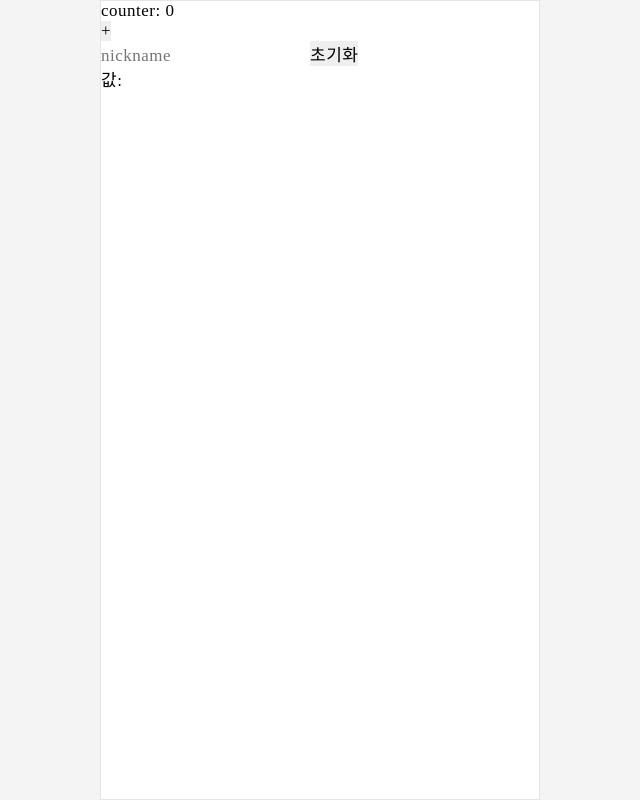
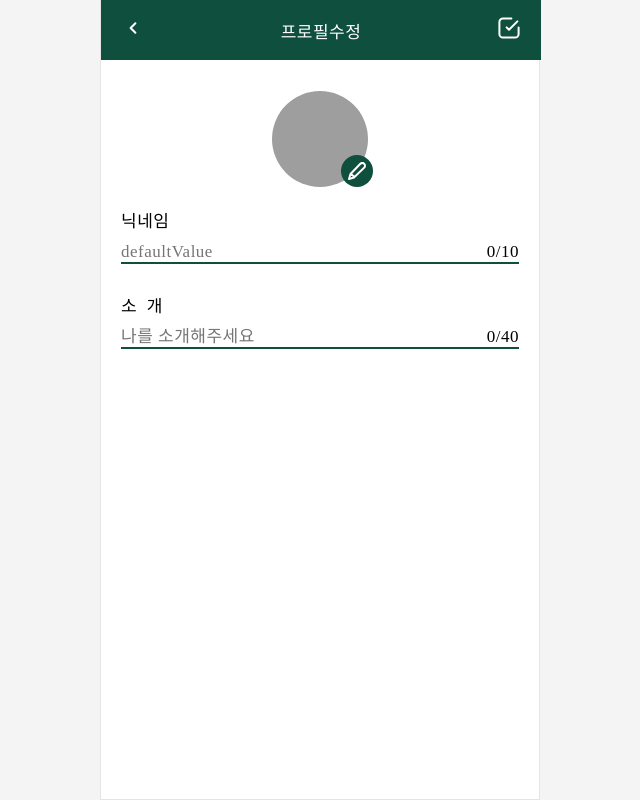
Before and after one commit to J-SoYoung/ToonDa, a React (Create React App) app: page /myprofile in a window 1280 px wide. Shown: the whole page, without its empty margins (320-960 px from the left). Built offline with nearby package versions, Linux system fonts and the light colour scheme; grey boxes are pictures that could not be loaded; a web font is replaced by a local one.

Commit message:
[ADD] myprofile-page 디자인을 하라

```diff
--- a/src/pages/MyProfile.jsx
+++ b/src/pages/MyProfile.jsx
@@ -1,37 +1,57 @@
 import React, { useRef, useState } from "react";
+import { SubNavBar } from "../components/navBar/SubNavBar";
+import styles from "../styles/myprofilePage.module.scss";
+import { ReactComponent as Icon_WhitePencil } from "../assets/white_pencil.svg";
+import { useInput } from "../hooks/useInput";
 
 export const MyProfile = () => {
-  const [nickname, setNickname] = useState("");
-  const nameInput = useRef();
+  const [nickname, onChangeNickname] = useInput();
+  const [diaryIntro, onChangeDiaryIntro] = useInput();
 
-  const count = useRef(0);
-
-  const handleClick = () => {
-    count.current = count.current + 1;
-    console.log(count.current);
+  const handleProfileEdit = () => {
+    console.log("v프로필수정");
   };
 
-  const onReset = () => {
-    setNickname("");
-    nameInput.current.focus();
+  const handleImageEdit = () => {
+    alert("모달: 기본이미지로 변경, 이미지불러오기, 취소");
   };
-
   return (
-    <div>
-      <div>counter: {count.current}</div>
-      <button onClick={handleClick}>+</button>
-      <hr />
-      <input
-        name="nickname"
-        placeholder="nickname"
-        onChange={(e) => {
-          setNickname(e.target.value);
-        }}
-        value={nickname}
-        ref={nameInput}
+    <>
+      <SubNavBar
+        children="프로필수정"
+        checkbox={true}
+        handleFunc={handleProfileEdit}
       />
-      <button onClick={onReset}>초기화</button>
-      <p>값:{nickname}</p>
-    </div>
+      <div className={styles.myprofileBox}>
+        <div className={styles.imgBox}>
+          <img src="/img/user.jpg" />
+          <p onClick={handleImageEdit}>
+            <Icon_WhitePencil className={styles.icon} />
+          </p>
+        </div>
+        <div className={styles.textBox}>
+          <div>
+            <p>닉네임</p>
+            <input
+              placeholder="defaultValue"
+              value={nickname}
+              maxLength="10"
+              onChange={onChangeNickname}
+            />
+            <span>{nickname.length}/10</span>
+          </div>
+          <div>
+            <p>소&nbsp;&nbsp;개</p>
+            <input
+              placeholder="나를 소개해주세요"
+              value={diaryIntro}
+              maxLength="40"
+              onChange={onChangeDiaryIntro}
+            />
+            <span>{diaryIntro.length}/40</span>
+          </div>
+        </div>
+      </div>
+    </>
   );
 };
--- a/src/pages/SearchPage.jsx
+++ b/src/pages/SearchPage.jsx
@@ -6,13 +6,17 @@ import styles from "../styles/searchPageStyle.module.scss";
 import { ReactComponent as Icon_ChevronLeft } from "../assets/white_chevron_left.svg";
 import { ReactComponent as Icon_Search } from "../assets/white_search.svg";
 
+
 export const SearchPage = () => {
   const navigate = useNavigate();
   const [searchText, onChangeSearch] = useInput();
+  // api결과가 없으면 보여줄 문구 state로 임시 대체
   const [searchList, setSearchList] = useState(true);
+
   const handleClickSearch = () => {
     console.log(searchText);
   };
+
   return (
     <>
       <div className={styles.searchBar}>
--- /dev/null
+++ b/src/styles/css/myprofilePage.module.css
@@ -0,0 +1,72 @@
+@charset "UTF-8";
+/* LOGO */
+@font-face {
+  font-family: "HSGyeoulNoonkott20";
+  src: url("https://cdn.jsdelivr.net/gh/projectnoonnu/noonfonts_2201-2@1.0/HSGyeoulNoonkott20.woff") format("woff");
+  font-weight: normal;
+  font-style: normal;
+}
+/* 깔끔, 둥글 */
+@font-face {
+  font-family: "GangwonEdu_OTFBoldA";
+  src: url("https://cdn.jsdelivr.net/gh/projectnoonnu/noonfonts_2201-2@1.0/GangwonEdu_OTFBoldA.woff") format("woff");
+  font-weight: normal;
+  font-style: normal;
+}
+/* Glow */
+.myprofileBox {
+  padding: 70px 20px;
+}
+
+.imgBox {
+  display: flex;
+  justify-content: space-between;
+  align-items: center;
+  justify-content: center;
+  position: relative;
+  margin-top: 20px;
+}
+.imgBox img {
+  width: 96px;
+  height: 96px;
+  border-radius: 50%;
+}
+.imgBox p {
+  display: flex;
+  justify-content: space-between;
+  align-items: center;
+  justify-content: center;
+  position: absolute;
+  bottom: 0;
+  left: 220px;
+  width: 32px;
+  height: 32px;
+  z-index: 2;
+  border-radius: 50%;
+  background-color: #0e4f3d;
+  cursor: pointer;
+}
+
+.textBox {
+  margin-top: 20px;
+}
+.textBox > div {
+  position: relative;
+  width: 100%;
+  margin-bottom: 20px;
+}
+.textBox > div > p {
+  margin-bottom: 10px;
+}
+.textBox > div input,
+.textBox > div textarea {
+  width: 100%;
+  margin-bottom: 8px;
+  resize: none;
+  outline: none;
+  border-bottom: 2px solid #0e4f3d;
+}
+.textBox > div > span {
+  position: absolute;
+  right: 0;
+}
--- /dev/null
+++ b/src/styles/myprofilePage.module.scss
@@ -0,0 +1,50 @@
+@import "./utils.module.scss";
+
+.myprofileBox {
+  padding: 70px 20px;
+}
+.imgBox {
+  @include basicAlign();
+  justify-content: center;
+  position: relative;
+  margin-top: 20px;
+  img {
+    @include circle(4);
+  }
+  p {
+    @include basicAlign();
+    justify-content: center;
+    position: absolute;
+    bottom: 0;
+    left: 220px;
+    width: 32px;
+    height: 32px;
+    z-index: 2;
+    border-radius: 50%;
+    background-color: $green;
+    cursor: pointer;
+  }
+}
+.textBox {
+  margin-top: 20px;
+  & > div {
+    position: relative;
+    width: 100%;
+    margin-bottom: 20px;
+    & > p {
+      margin-bottom: 10px;
+    }
+    input,
+    textarea {
+      width: 100%;
+      margin-bottom: 8px;
+      resize: none;
+      outline: none;
+      border-bottom: 2px solid $green;
+    }
+    & > span {
+      position: absolute;
+      right: 0;
+    }
+  }
+}
```
